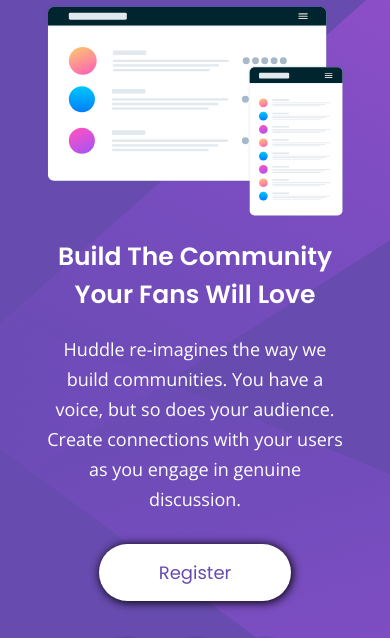
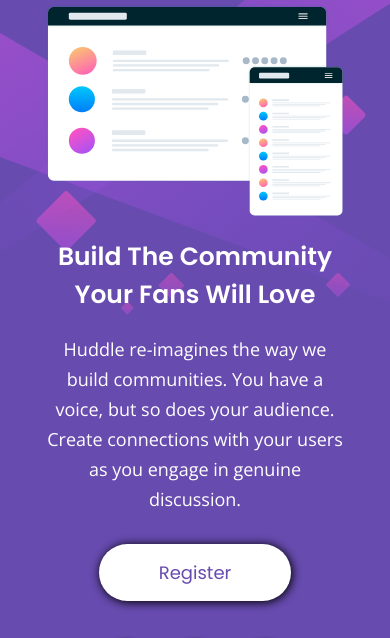
Before and after one commit to joaoffandre/Quest1-Huddle-Landing-Page, a plain HTML site: page index.html in a window 390 px wide. Shown: the part 73-711 px from the top of the page. Drawn offline with nearby package versions, Linux system fonts and the light colour scheme.

Commit message:
Added background for Mobile devices

```diff
--- a/src/css/responsive.css
+++ b/src/css/responsive.css
@@ -10,6 +10,10 @@
 }
 
 @media(max-width:768px){
+    body{
+        background-image: url(../images/bg-mobile.svg);
+        background-size: contain;
+    }
     .header img{
         max-width: 180px;
     }
```
